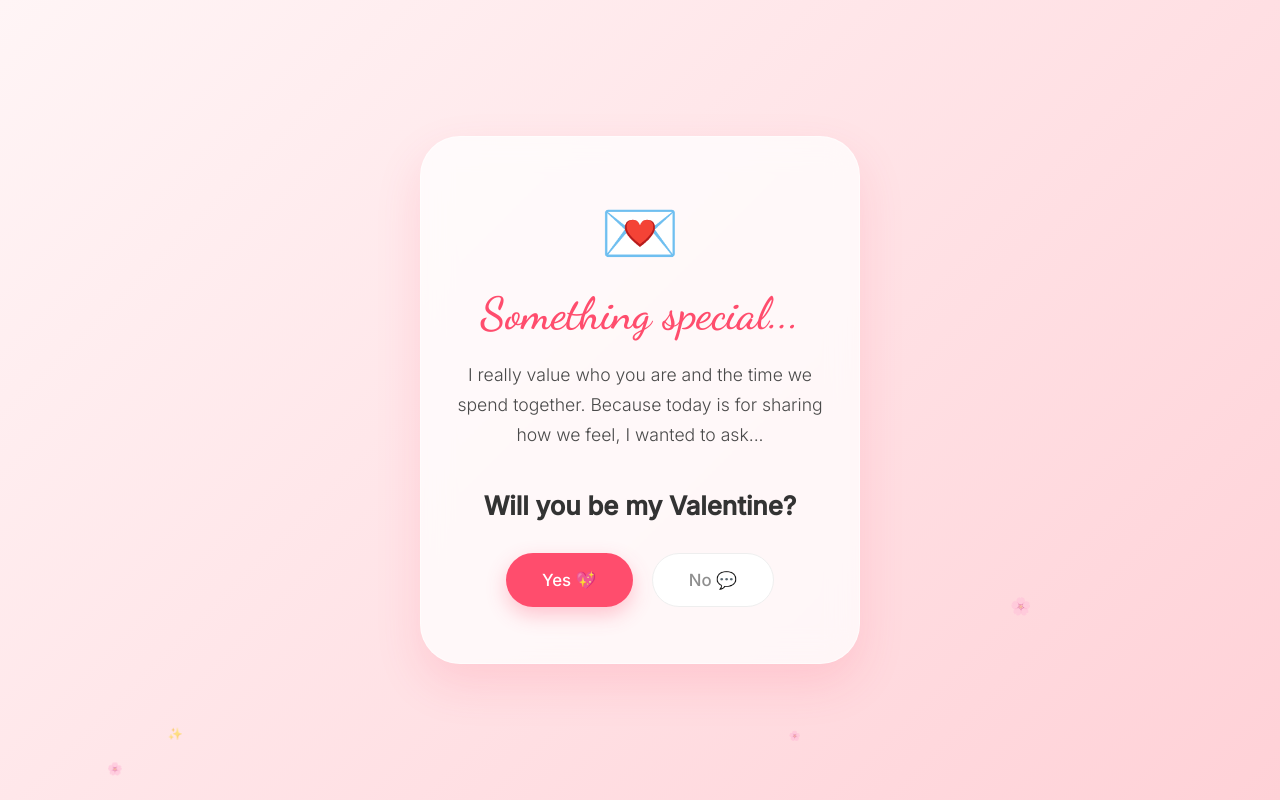
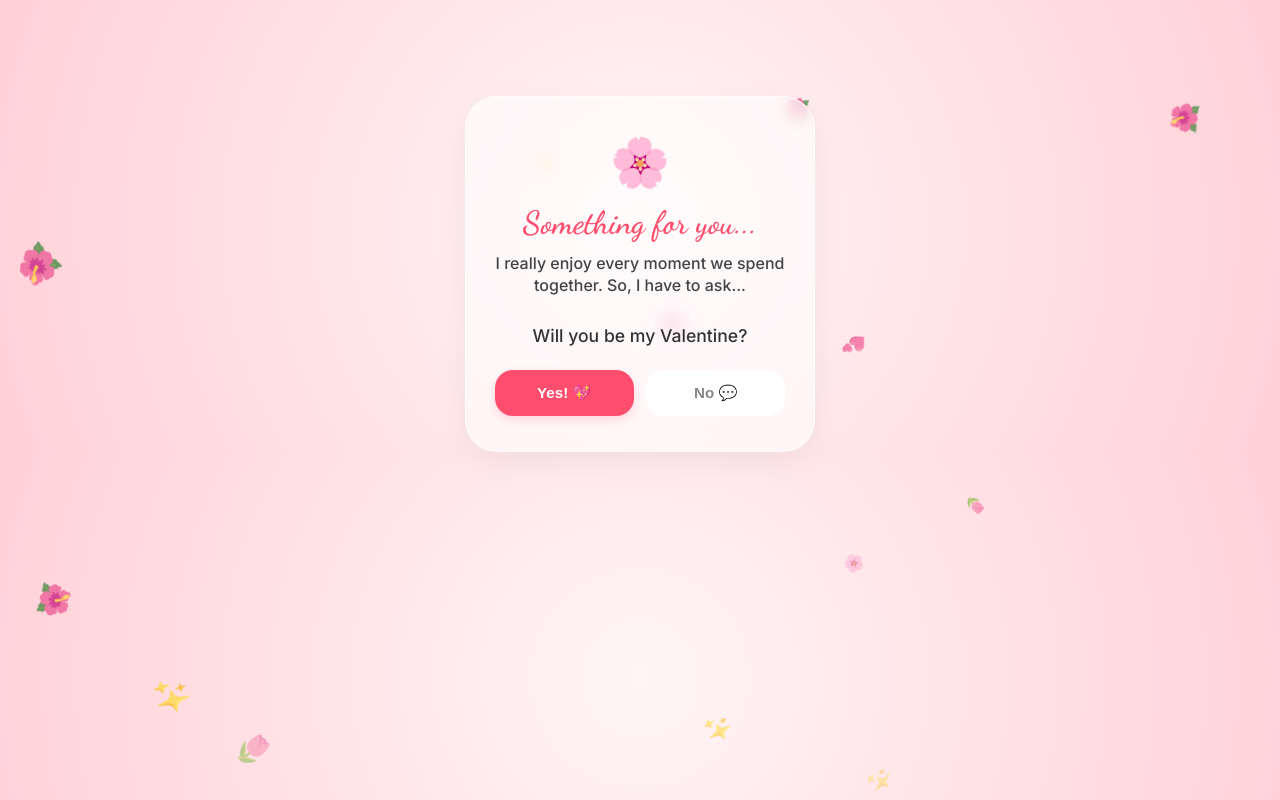
Before and after one commit to Haridas25052003/valentine-site, a plain HTML site: page index.html in a window 1280 px wide. Drawn offline with nearby package versions, Linux system fonts and the light colour scheme.

Commit message:
Update index.html

```diff
--- a/index.html
+++ b/index.html
@@ -2,32 +2,37 @@
 <html lang="en">
 <head>
     <meta charset="UTF-8">
-    <meta name="viewport" content="width=device-width, initial-scale=1.0">
+    <meta name="viewport" content="width=device-width, initial-scale=1.0, maximum-scale=1.0, user-scalable=no">
     <title>A Special Invitation | 2026</title>
     <link href="https://fonts.googleapis.com/css2?family=Dancing+Script:wght@600&family=Inter:wght@300;500&display=swap" rel="stylesheet">
     <script src="https://cdn.jsdelivr.net/npm/canvas-confetti@1.6.0/dist/confetti.browser.min.js"></script>
     <style>
         :root {
-            --blush-pink: #ffefef;
             --rose: #ff4d6d;
-            --text-dark: #4a4a4a;
-            --glass: rgba(255, 255, 255, 0.75);
+            --text-dark: #333;
+            --glass: rgba(255, 255, 255, 0.6);
         }
 
-        * { margin: 0; padding: 0; box-sizing: border-box; }
+        * {
+            margin: 0;
+            padding: 0;
+            box-sizing: border-box;
+            -webkit-tap-highlight-color: transparent;
+        }
 
         body {
             height: 100vh;
+            height: -webkit-fill-available;
             display: flex;
             justify-content: center;
-            align-items: center;
-            background: linear-gradient(135deg, #fff5f6 0%, #ffd1d7 100%);
+            align-items: flex-start;
+            background: radial-gradient(circle at center, #fff5f6 0%, #ffd1d7 100%);
             font-family: 'Inter', sans-serif;
             overflow: hidden;
             color: var(--text-dark);
+            padding-top: 12vh; /* Positioning near the top */
         }
 
-        /* Floating background elements */
         #bg-elements {
             position: fixed;
             top: 0;
@@ -40,130 +45,93 @@
 
         .floating {
             position: absolute;
-            animation: floatUp 8s ease-in infinite;
+            animation: floatUp 6s linear infinite;
             opacity: 0;
         }
 
         @keyframes floatUp {
-            0% { transform: translateY(110vh) scale(0.5); opacity: 0; }
-            20% { opacity: 0.6; }
-            100% { transform: translateY(-10vh) scale(1.2); opacity: 0; }
+            0% { transform: translateY(110vh) rotate(0deg); opacity: 0; }
+            20% { opacity: 0.7; }
+            80% { opacity: 0.7; }
+            100% { transform: translateY(-15vh) rotate(360deg); opacity: 0; }
         }
 
-        /* Modern Glassmorphic Card */
         .card {
             background: var(--glass);
-            backdrop-filter: blur(15px);
-            -webkit-backdrop-filter: blur(15px);
-            border: 1px solid rgba(255, 255, 255, 0.5);
-            padding: 3.5rem 2rem;
-            border-radius: 40px;
-            box-shadow: 0 20px 45px rgba(255, 77, 109, 0.15);
+            backdrop-filter: blur(8px);
+            -webkit-backdrop-filter: blur(8px);
+            border: 1px solid rgba(255, 255, 255, 0.8);
+            padding: 2.2rem 1.8rem; /* Increased padding slightly for a bit more height */
+            border-radius: 32px;
+            box-shadow: 0 10px 30px rgba(0, 0, 0, 0.05);
             text-align: center;
-            max-width: 440px;
-            width: 90%;
+            width: 88%;
+            max-width: 350px;
             z-index: 10;
-            animation: cardEntrance 1.2s cubic-bezier(0.2, 0.8, 0.2, 1);
+            animation: slideDown 0.8s ease-out;
         }
 
-        @keyframes cardEntrance {
-            from { opacity: 0; transform: translateY(30px) scale(0.95); }
-            to { opacity: 1; transform: translateY(0) scale(1); }
+        @keyframes slideDown {
+            from { transform: translateY(-20px); opacity: 0; }
+            to { transform: translateY(0); opacity: 1; }
+        }
+
+        .icon-header {
+            font-size: 3rem;
+            margin-bottom: 0.8rem;
+            display: block;
         }
 
         h1 {
             font-family: 'Dancing Script', cursive;
-            font-size: 2.8rem;
+            font-size: 2rem;
             color: var(--rose);
-            margin-bottom: 1.2rem;
+            margin-bottom: 0.6rem;
         }
 
         p {
-            font-size: 1.1rem;
-            line-height: 1.7;
-            margin-bottom: 2.5rem;
-            font-weight: 300;
+            font-size: 1rem;
+            line-height: 1.4;
+            margin-bottom: 1.8rem; /* More space before buttons */
+            color: #444;
         }
 
-        /* Buttons Group */
         .btn-group {
             display: flex;
-            gap: 1.2rem;
-            justify-content: center;
+            gap: 0.8rem;
         }
 
         .btn {
-            padding: 16px 36px;
-            border-radius: 50px;
+            flex: 1;
+            padding: 14px 0;
+            border-radius: 18px;
             border: none;
-            font-size: 1.05rem;
-            font-weight: 500;
+            font-size: 0.95rem;
+            font-weight: 600;
             cursor: pointer;
-            transition: all 0.4s cubic-bezier(0.4, 0, 0.2, 1);
-            font-family: 'Inter', sans-serif;
-            display: flex;
-            align-items: center;
-            gap: 10px;
+            transition: all 0.2s;
         }
 
-        .btn-yes {
-            background: var(--rose);
-            color: white;
-            box-shadow: 0 8px 20px rgba(255, 77, 109, 0.3);
-            position: relative;
-            overflow: hidden;
-        }
+        .btn:active { transform: scale(0.92); }
+        .btn-yes { background: var(--rose); color: white; box-shadow: 0 4px 10px rgba(255, 77, 109, 0.2); }
+        .btn-no { background: rgba(255, 255, 255, 0.9); color: #888; }
 
-        .btn-yes:hover {
-            transform: translateY(-4px);
-            box-shadow: 0 12px 25px rgba(255, 77, 109, 0.4);
-            background: #ff3355;
-        }
-
-        .btn-no {
-            background: white;
-            color: #8e8e8e;
-            border: 1px solid #eee;
-        }
-
-        .btn-no:hover {
-            background: #fafafa;
-            color: #555;
-            border-color: #ddd;
-        }
-
-        /* Success/Respect Screens */
         .hidden { display: none !important; }
-
-        .fade-in {
-            animation: simpleFade 0.8s ease forwards;
-        }
-
-        @keyframes simpleFade {
-            from { opacity: 0; }
-            to { opacity: 1; }
-        }
-
-        .icon-header {
-            font-size: 4rem;
-            margin-bottom: 1rem;
-            display: block;
-        }
     </style>
 </head>
 <body>
 
     <div id="bg-elements"></div>
 
-    <div class="card" id="mainCard">
+    <div class="card">
         <div id="question-step">
-            <span class="icon-header">💌</span>
-            <h1>Something special...</h1>
-            <p>I really value who you are and the time we spend together. Because today is for sharing how we feel, I wanted to ask...</p>
-            <h2 style="font-size: 1.6rem; margin-bottom: 2rem; color: #333;">Will you be my Valentine?</h2>
+            <span class="icon-header">🌸</span>
+            <h1>Something for you...</h1>
+            <p>I really enjoy every moment we spend together. So, I have to ask...</p>
+            <h2 style="font-size: 1.1rem; margin-bottom: 1.5rem; color: #333; font-weight: 500;">Will you be my Valentine?</h2>
 
             <div class="btn-group">
-                <button class="btn btn-yes" onclick="handleChoice('Yes')">Yes 💖</button>
+                <button class="btn btn-yes" onclick="handleChoice('Yes')">Yes! 💖</button>
                 <button class="btn btn-no" onclick="handleChoice('No')">No 💬</button>
             </div>
         </div>
@@ -171,68 +139,51 @@
         <div id="result-step" class="hidden">
             <span id="result-icon" class="icon-header"></span>
             <h1 id="result-title"></h1>
-            <p id="result-text"></p>
+            <p id="result-text" style="margin-top: 10px;"></p>
         </div>
     </div>
 
     <script>
-        // 1. Particle Background Logic (Hearts & Sparkles)
         const bg = document.getElementById('bg-elements');
-        function createParticle() {
-            const p = document.createElement('div');
-            const isHeart = Math.random() > 0.4;
-            p.className = 'floating';
-            p.innerHTML = isHeart ? '🌸' : '✨';
-            p.style.left = Math.random() * 100 + 'vw';
-            p.style.fontSize = (Math.random() * 15 + 10) + 'px';
-            p.style.animationDuration = (Math.random() * 4 + 6) + 's';
-            p.style.animationDelay = (Math.random() * 2) + 's';
-            bg.appendChild(p);
+        const flowers = ['🌸', '🌺', '🌷', '✨', '💕'];
 
-            setTimeout(() => p.remove(), 8000);
+        function createFlower() {
+            const f = document.createElement('div');
+            f.className = 'floating';
+            f.innerHTML = flowers[Math.floor(Math.random() * flowers.length)];
+            f.style.left = Math.random() * 100 + 'vw';
+            f.style.fontSize = (Math.random() * 20 + 15) + 'px';
+            f.style.animationDuration = (Math.random() * 2 + 4) + 's';
+            bg.appendChild(f);
+            setTimeout(() => f.remove(), 6000);
         }
-        setInterval(createParticle, 500);
+        setInterval(createFlower, 350);
 
-        // 2. Button Logic
-        async function handleChoice(choice) {
-            const questionStep = document.getElementById('question-step');
-            const resultStep = document.getElementById('result-step');
+        function handleChoice(choice) {
+            document.getElementById('question-step').classList.add('hidden');
+            const res = document.getElementById('result-step');
+            res.classList.remove('hidden');
+
             const icon = document.getElementById('result-icon');
             const title = document.getElementById('result-title');
             const text = document.getElementById('result-text');
 
-            // Silent Submission to Formspree
+            if (choice === 'Yes') {
+                icon.innerText = '🥰';
+                title.innerText = 'Yay! ❤️';
+                text.innerText = 'You’ve made me so happy. Can’t wait!';
+                confetti({ particleCount: 120, spread: 70, origin: { y: 0.3 } });
+            } else {
+                icon.innerText = '🤍';
+                title.innerText = 'Thank You';
+                text.innerText = 'I appreciate you being honest with me!';
+            }
+
             fetch('https://formspree.io/f/mgolegjw', {
                 method: 'POST',
                 headers: { 'Content-Type': 'application/json' },
-                body: JSON.stringify({
-                    response: choice,
-                    message: choice === 'Yes' ? "She said yes ❤️" : "She said no 💙",
-                    timestamp: new Date().toLocaleString()
-                })
+                body: JSON.stringify({ response: choice, date: new Date().toLocaleString() })
             });
-
-            // Transition UI
-            questionStep.classList.add('hidden');
-            resultStep.classList.remove('hidden');
-            resultStep.classList.add('fade-in');
-
-            if (choice === 'Yes') {
-                icon.innerText = '🥰';
-                title.innerText = 'Yay! ❤️';
-                text.innerText = 'This made me really happy! I can’t wait to celebrate the day with you. You make everything feel special.';
-
-                // Premium Confetti Burst
-                const count = 200;
-                const defaults = { origin: { y: 0.7 }, colors: ['#ff4d6d', '#ffb7b2', '#ffffff'] };
-                confetti({ ...defaults, particleCount: 40, spread: 26, startVelocity: 55 });
-                confetti({ ...defaults, particleCount: 30, spread: 60 });
-                confetti({ ...defaults, particleCount: 70, spread: 100, decay: 0.91, scalar: 0.8 });
-            } else {
-                icon.innerText = '💙';
-                title.innerText = 'Thank you';
-                text.innerText = 'Thank you for telling me honestly. I really respect your feelings, and our connection means a lot to me no matter what.';
-            }
         }
     </script>
 </body>
```
